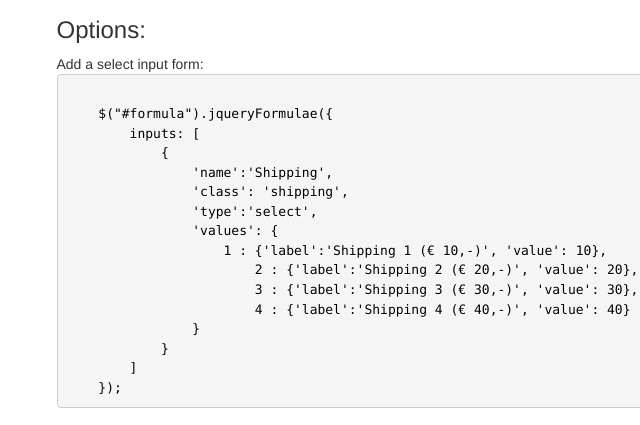
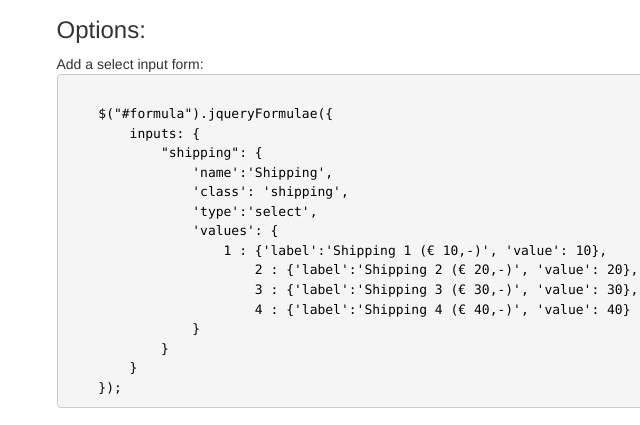
Before and after one commit to Roywcm/jqueryFormulae, a plain HTML site: page index.html in a window 1280 px wide. Shown: the part 1252-1677 px from the top of the page, 111-751 px from the left. Drawn offline with nearby package versions, Linux system fonts and the light colour scheme.

Commit message:
improved format

```diff
--- a/index.html
+++ b/index.html
@@ -23,8 +23,8 @@
         <script>
             $(function () {
                 $("#formula").jqueryFormulae({
-                    inputs: [
-                        {
+                    inputs: {
+                        "shipping": {
                             'name':'Shipping',
                             'class': 'shipping',
                             'type':'select',
@@ -35,7 +35,7 @@
                                 4 : {'label':'Shipping 4 (&#8364; 40,-)', 'value': 40}
                             }
                         },
-                        {
+                        "products": {
                             'name': 'Products',
                             'class': 'products',
                             'type': 'select',
@@ -46,7 +46,7 @@
                                 4: {'label': 'Jewelry', 'value': 289}
                             }
                         }
-                    ]
+                    }
                 });
 
                 // calculate script.
@@ -129,8 +129,8 @@ Add formulae with this code:
 Add a select input form:
 <pre><code class="language-javascript">
 	$("#formula").jqueryFormulae({
-	    inputs: [
-	        {
+	    inputs: {
+	        "shipping": {
 	            'name':'Shipping',
 	            'class': 'shipping',
 	            'type':'select',
@@ -141,7 +141,7 @@ Add a select input form:
                         4 : {'label':'Shipping 4 (&#8364; 40,-)', 'value': 40}
 	            }
 	        }
-	    ]
+	    }
 	});
 </code></pre>
 
```
